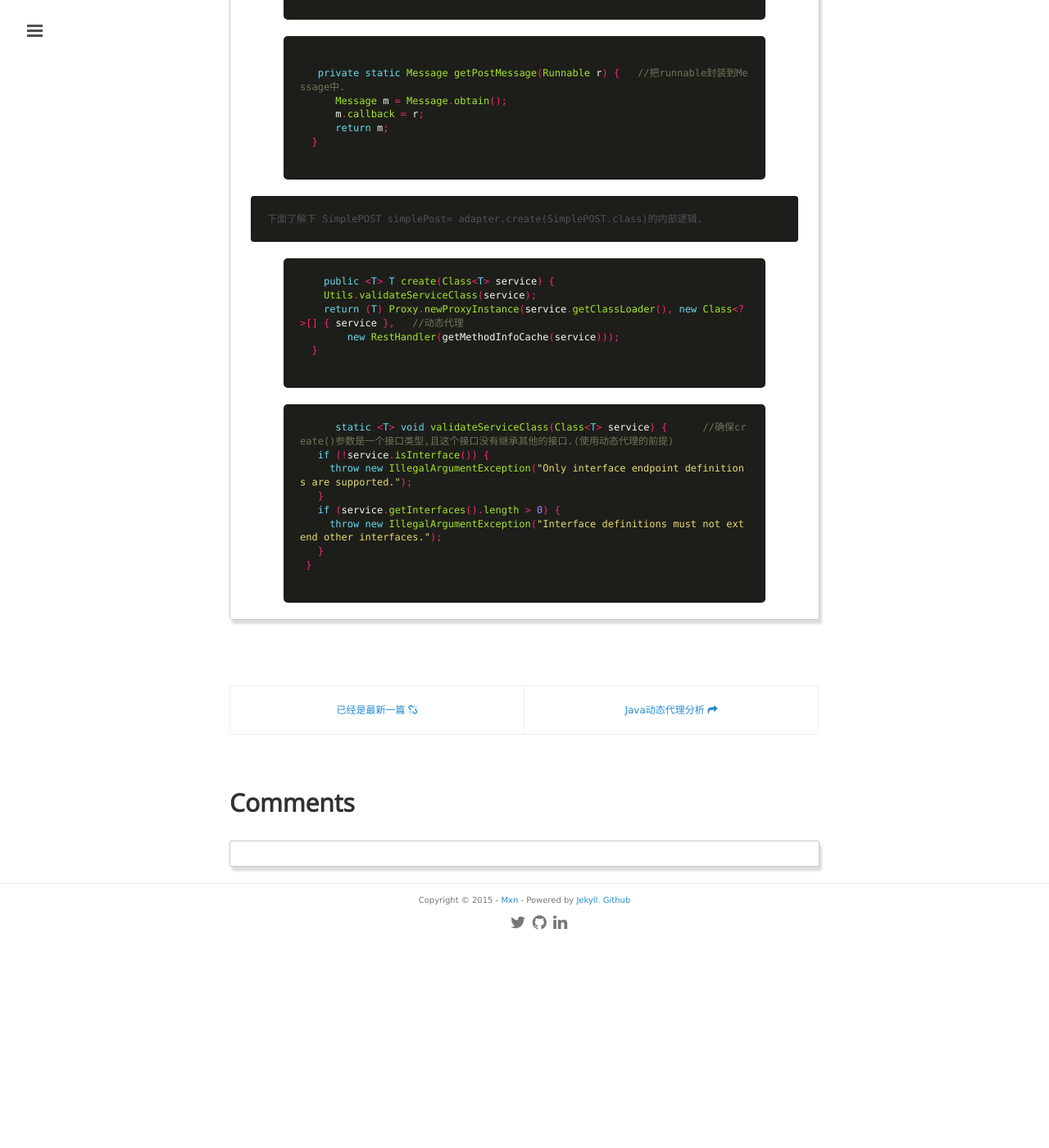
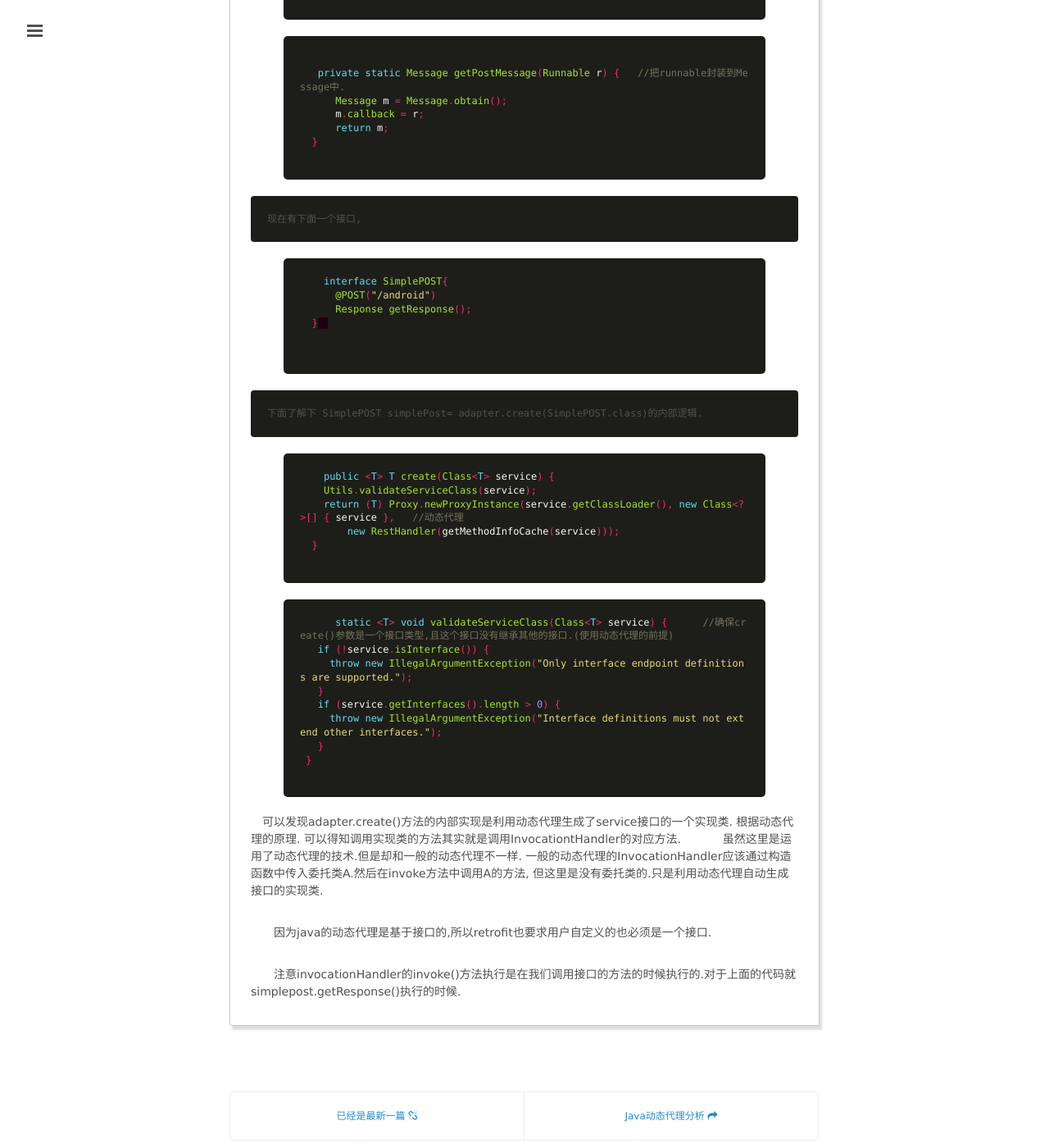
Before and after one commit to mxn21/mxn21.github.io, a Jekyll site: the page built from _posts/2015-6-19-retrofit实现原理分析.md, in a window 1280 px wide and 1400 px high, scrolled down 3709 px. Shown: the whole window at 82% size. Built offline with Jekyll 4.4.1, drawn with Linux system fonts in a browser that asks for light colours; Markdown is read by kramdown in place of the engine named in the settings; comment, search, counter and statistics services are not loaded; before the commit the page ends 4859 px from its top, so only the background shows below that.

Commit message:
Update 2015-6-19-retrofit实现原理分析.md

```diff
--- a/_posts/2015-6-19-retrofit实现原理分析.md
+++ b/_posts/2015-6-19-retrofit实现原理分析.md
@@ -183,6 +183,16 @@
   }
     {% endhighlight  %}
 
+    现在有下面一个接口,
+      {% highlight java %}
+    interface SimplePOST{
+      @POST("/android")
+      Response getResponse();
+  }
+
+   {% endhighlight  %}
+
+
     下面了解下 SimplePOST simplePost= adapter.create(SimplePOST.class)的内部逻辑.
        {% highlight java %}
     public <T> T create(Class<T> service) {
@@ -202,3 +212,11 @@
    }
  }
       {% endhighlight  %}
+
+　可以发现adapter.create()方法的内部实现是利用动态代理生成了service接口的一个实现类. 根据动态代理的原理. 可以得知调用实现类的方法其实就是调用InvocationtHandler的对应方法.
+
+　　虽然这里是运用了动态代理的技术.但是却和一般的动态代理不一样. 一般的动态代理的InvocationHandler应该通过构造函数中传入委托类A.然后在invoke方法中调用A的方法, 但这里是没有委托类的.只是利用动态代理自动生成接口的实现类.
+
+　　因为java的动态代理是基于接口的,所以retrofit也要求用户自定义的也必须是一个接口.
+
+　　注意invocationHandler的invoke()方法执行是在我们调用接口的方法的时候执行的.对于上面的代码就simplepost.getResponse()执行的时候.
```
